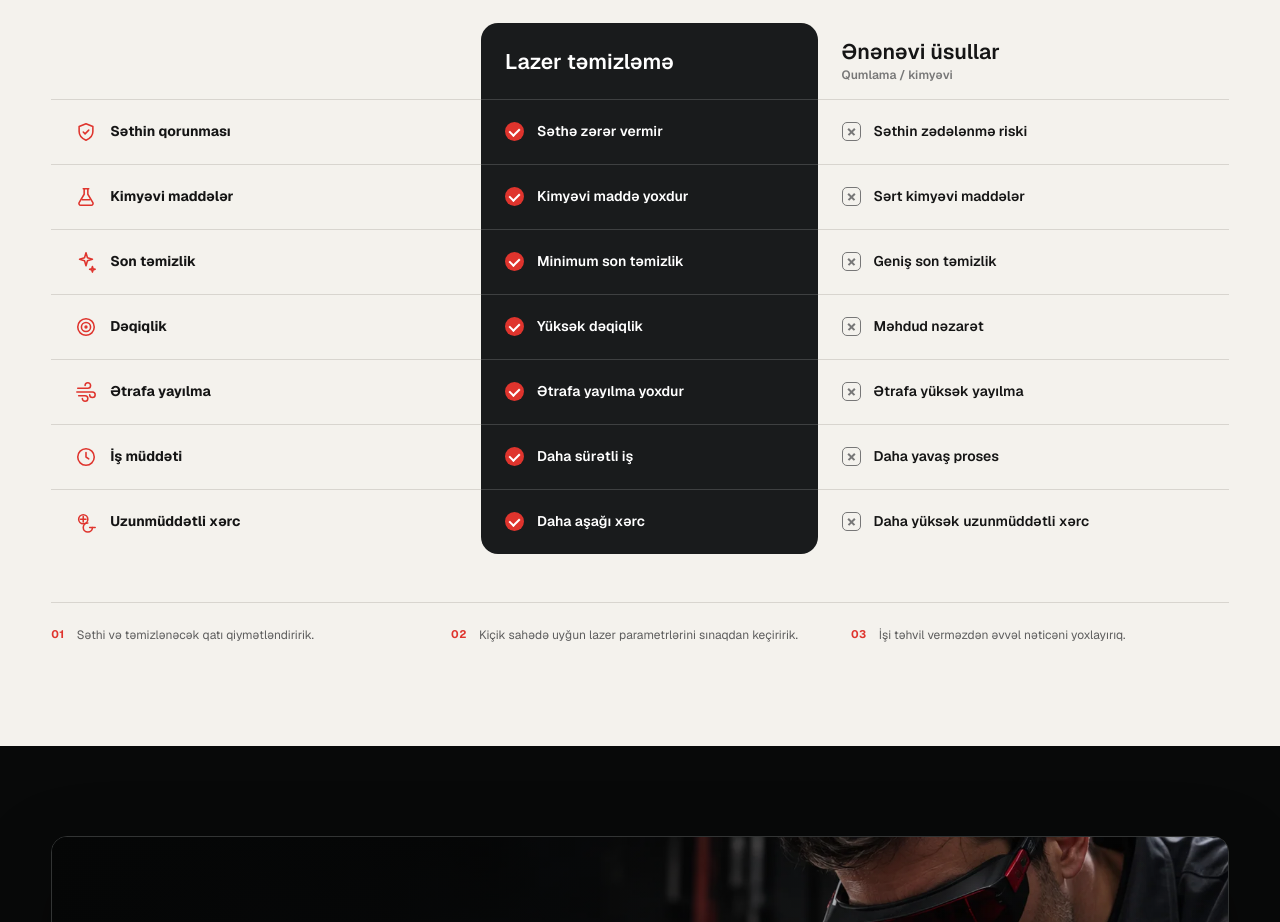
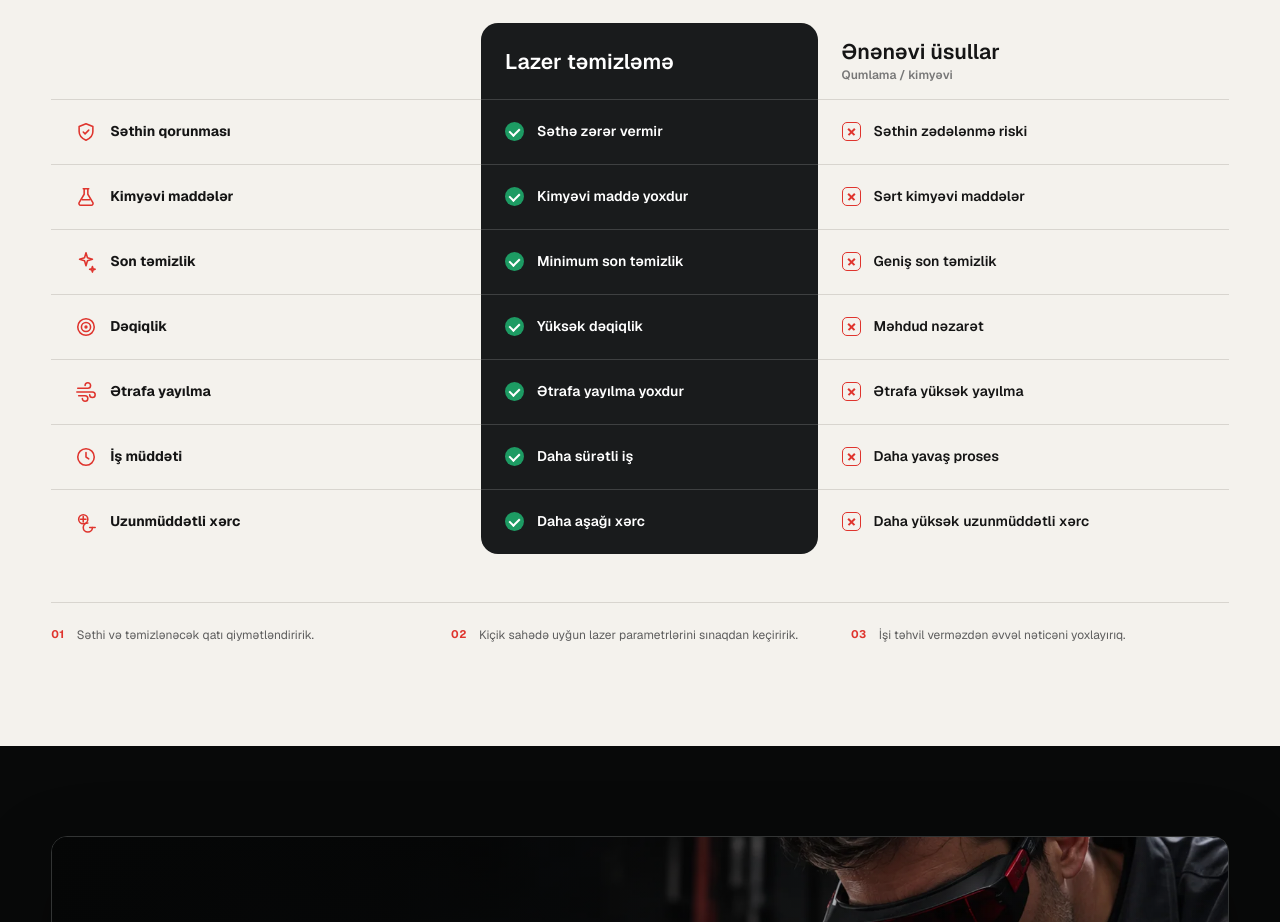
Before and after one commit to Kvseis/LaserX-Website, a Next.js app: page / in a window 1280 px wide. Shown: the part 5000-5922 px from the top of the page. Built offline with nearby package versions, Linux system fonts and the light colour scheme.

Commit message:
Homepage comparison icons update

```diff
--- a/src/app/globals.css
+++ b/src/app/globals.css
@@ -301,10 +301,10 @@ h2 { margin: 0; font-size: clamp(42px, 5.1vw, 74px); line-height: 1.01; letter-s
 .comparison-row:last-child .laser-value { border-radius: 0 0 17px 17px; }
 .traditional-value { border-top: 1px solid #d8d5cf; }
 .comparison-mark { position: relative; width: 19px; height: 19px; flex: 0 0 19px; }
-.comparison-mark.good { background: var(--red); border-radius: 50%; }
+.comparison-mark.good { background: #1d9b63; border-radius: 50%; }
 .comparison-mark.good::after { position: absolute; top: 4px; left: 6px; width: 5px; height: 8px; content: ''; border: solid #fff; border-width: 0 2px 2px 0; transform: rotate(45deg); }
-.comparison-mark.bad { border: 1.5px solid #777; border-radius: 5px; }
-.comparison-mark.bad::before, .comparison-mark.bad::after { position: absolute; top: 8px; left: 4px; width: 9px; height: 1.5px; content: ''; background: #777; transform: rotate(45deg); }
+.comparison-mark.bad { border: 1.5px solid var(--red); border-radius: 5px; }
+.comparison-mark.bad::before, .comparison-mark.bad::after { position: absolute; top: 8px; left: 4px; width: 9px; height: 1.5px; content: ''; background: var(--red); transform: rotate(45deg); }
 .comparison-mark.bad::after { transform: rotate(-45deg); }
 .comparison-mobile-label { display: none; }
 .methods-steps { width: 100%; margin: 48px 0 0; padding: 23px 0 0; display: grid; grid-template-columns: repeat(3, minmax(0, 1fr)); gap: 22px; border-top: 1px solid #d8d5cf; list-style: none; }
```
